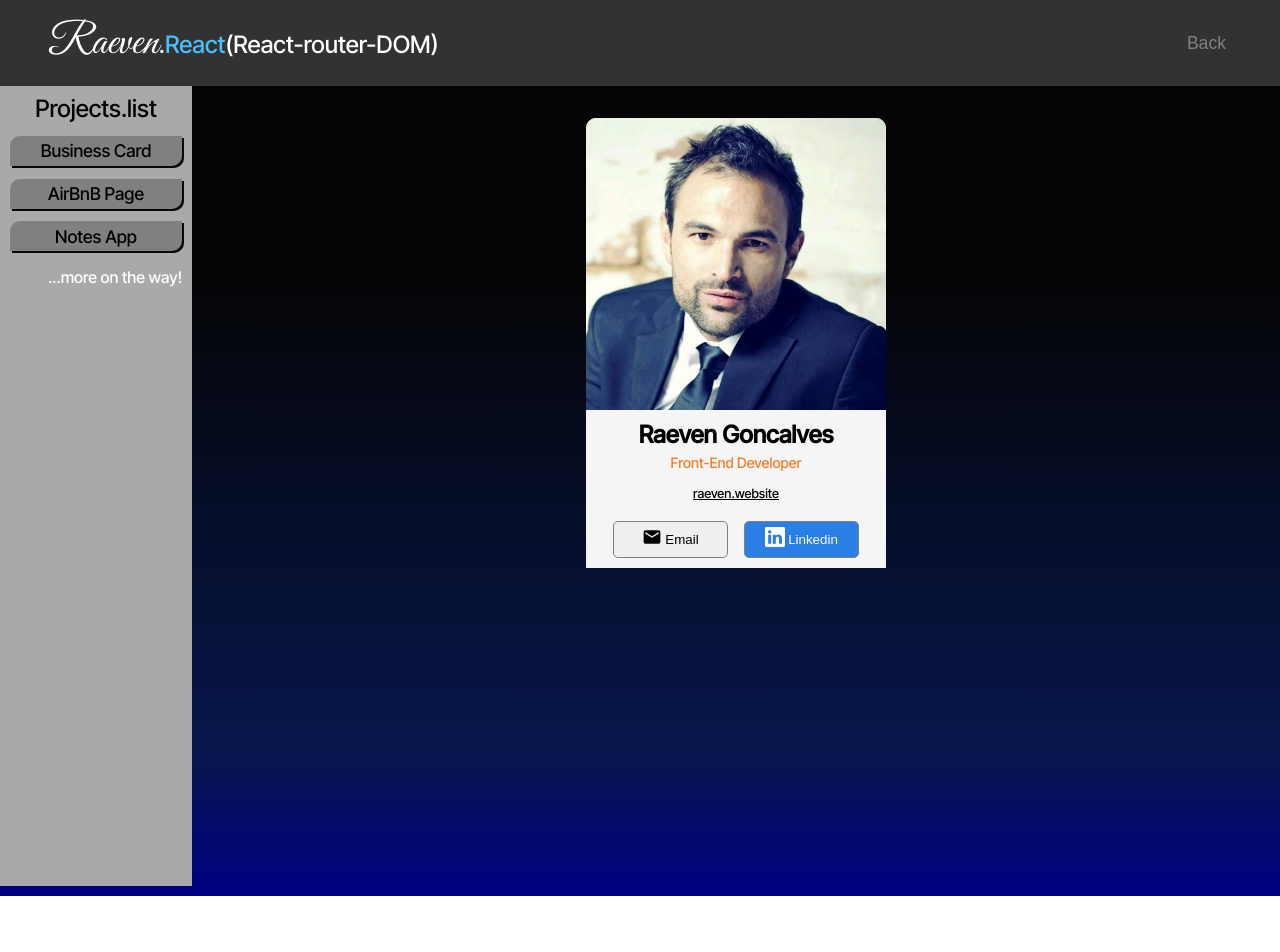
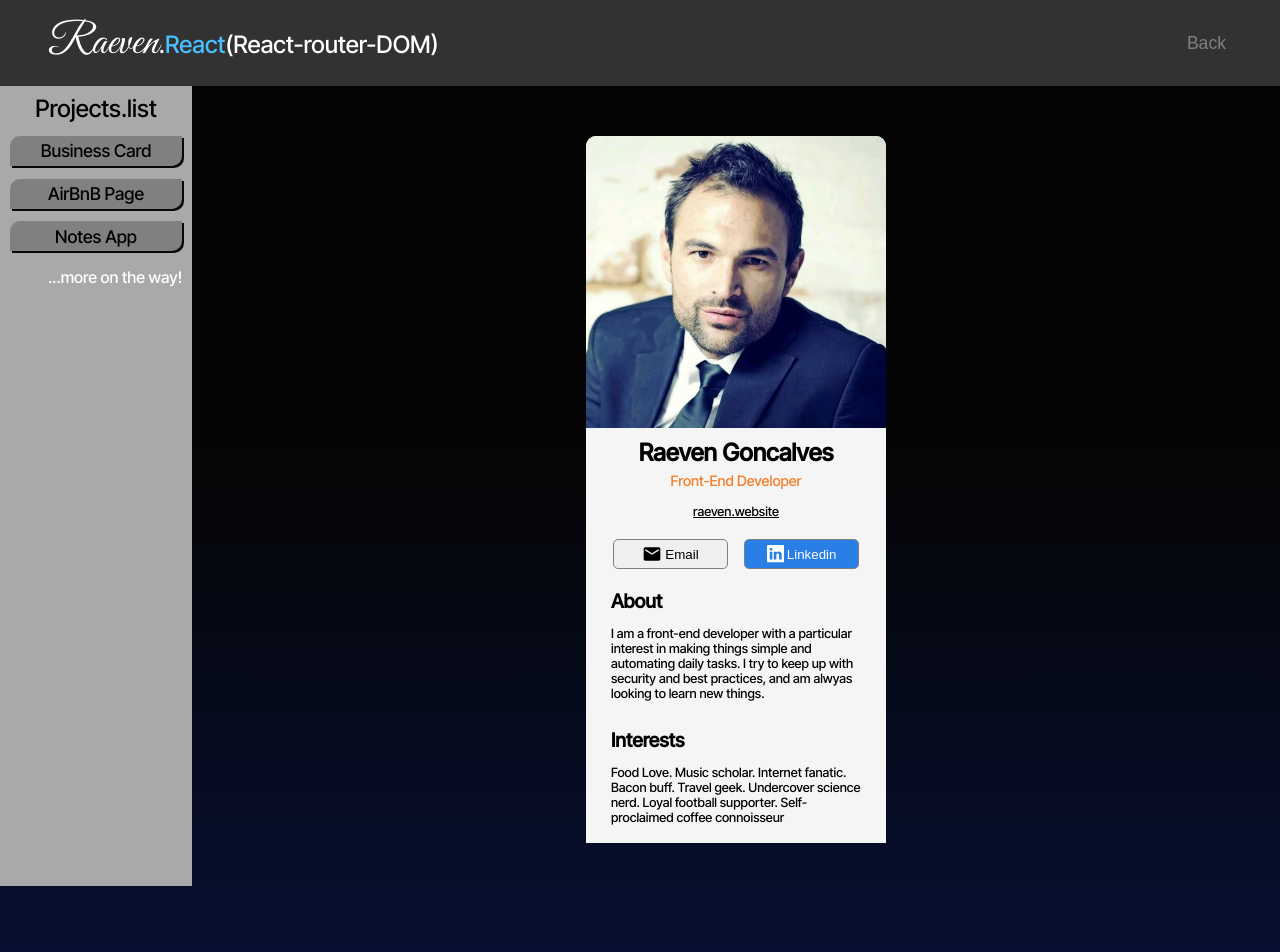
Before and after one commit to RaevenTech/react-projects-page, a React (Create React App) app in the folder react-projects/: page /businessCard in a window 1280 px wide. Shown: the top 952 px of the page. Before the commit the page ends 896 px from the top, so only its background shows below. Built offline with nearby package versions, Linux system fonts and the light colour scheme.

Commit message:
business card about section complete

```diff
--- a/react-projects/src/App.css
+++ b/react-projects/src/App.css
@@ -13,9 +13,10 @@
   .routes {
     position:absolute;
     width: 85%;
-    height: fit-content;
+    height: 100%;
     top: 86px;
     left: 15%;
+    text-align: center;
   }
 
 }
--- a/react-projects/src/index.css
+++ b/react-projects/src/index.css
@@ -3,8 +3,7 @@
 }
 
 body {
-  margin: 0;
-  height: 112vh;
+  height: 1500px;
   margin:0px;
   background: rgb(5,5,5);
   background: linear-gradient(180deg, rgba(5,5,5,1) 30%, rgb(7, 22, 76) 84%, rgb(0, 0, 131) 100%);
--- a/react-projects/src/pages/businessCard/BusinessCardHome.js
+++ b/react-projects/src/pages/businessCard/BusinessCardHome.js
@@ -1,14 +1,15 @@
 import React from "react";
 import styles from "./businessCard.module.css";
 import Header from "../businessCard/components/header/Header";
-//import About from "../businessCard/components/about/About";
-//(import Socials from "../businessCard/components/socials/Socials";
+import About from "../businessCard/components/about/About";
+//import Socials from "../businessCard/components/socials/Socials";
 
 const businessCardHome = () => {
     return (
         <div className={styles.container}>
             <div className={styles.card}>
                 <Header />
+                <About />
             </div>
         </div>
     );
--- a/react-projects/src/pages/businessCard/businessCard.module.css
+++ b/react-projects/src/pages/businessCard/businessCard.module.css
@@ -1,5 +1,7 @@
 
 .container {
-    margin-top: 2rem;
+    max-width: 300px;
+    text-align: left;
     box-sizing: border-box;
+    margin: 50px auto;
 }
--- a/react-projects/src/pages/businessCard/components/about/About.js
+++ b/react-projects/src/pages/businessCard/components/about/About.js
@@ -2,7 +2,27 @@ import React from "react";
 import styles from "./about.module.css";
 
 const About = () => {
-    return <div className={styles.container}>About</div>;
+    return (
+        <div className={styles.container}>
+            <div className={styles.p_txt}>
+                <h2 className={styles.p_title}>About</h2>
+                <p className={styles.text}>
+                    I am a front-end developer with a particular interest in
+                    making things simple and automating daily tasks. I try to
+                    keep up with security and best practices, and am alwyas
+                    looking to learn new things.
+                </p>
+            </div>
+            <div className={styles.p_txt}>
+                <h2 className={styles.p_title}>Interests</h2>
+                <p className={styles.text}>
+                    Food Love. Music scholar. Internet fanatic. Bacon buff.
+                    Travel geek. Undercover science nerd. Loyal football
+                    supporter. Self-proclaimed coffee connoisseur{" "}
+                </p>
+            </div>
+        </div>
+    );
 };
 
 export default About;
--- a/react-projects/src/pages/businessCard/components/about/about.module.css
+++ b/react-projects/src/pages/businessCard/components/about/about.module.css
@@ -0,0 +1,18 @@
+
+.container {
+    background-color: #F5F5F5;
+    margin-bottom: 20px;
+    color: black;
+
+}
+.p_txt {
+    padding: 5px 25px;
+}
+.p_title {
+    font-size: 1.2rem ;
+    margin-top: 5px;
+    margin-bottom: 3px;
+}
+.text {
+    font-size: .8rem;
+}
--- a/react-projects/src/pages/businessCard/components/header/Header.js
+++ b/react-projects/src/pages/businessCard/components/header/Header.js
@@ -21,7 +21,7 @@ const Header = () => {
                     <div className={styles.btn_txt}>Email</div>
                 </button>
                 <button className={styles.btn1}>
-                    <div className={styles.btn_icon}>
+                    <div className={styles.btn_icon1}>
                         <BsLinkedin />
                     </div>
                     <div className={styles.btn_txt}>Linkedin</div>
--- a/react-projects/src/pages/businessCard/components/header/header.module.css
+++ b/react-projects/src/pages/businessCard/components/header/header.module.css
@@ -73,6 +73,11 @@
 }
 .btn_icon {
     font-size: 1.5em;
+    margin-bottom: -5px;
+}
+.btn_icon1 {
+    font-size: 1.3em;
+    margin-bottom: -5px;
 }
 .btn_txt {
     margin-top:0px;
```
